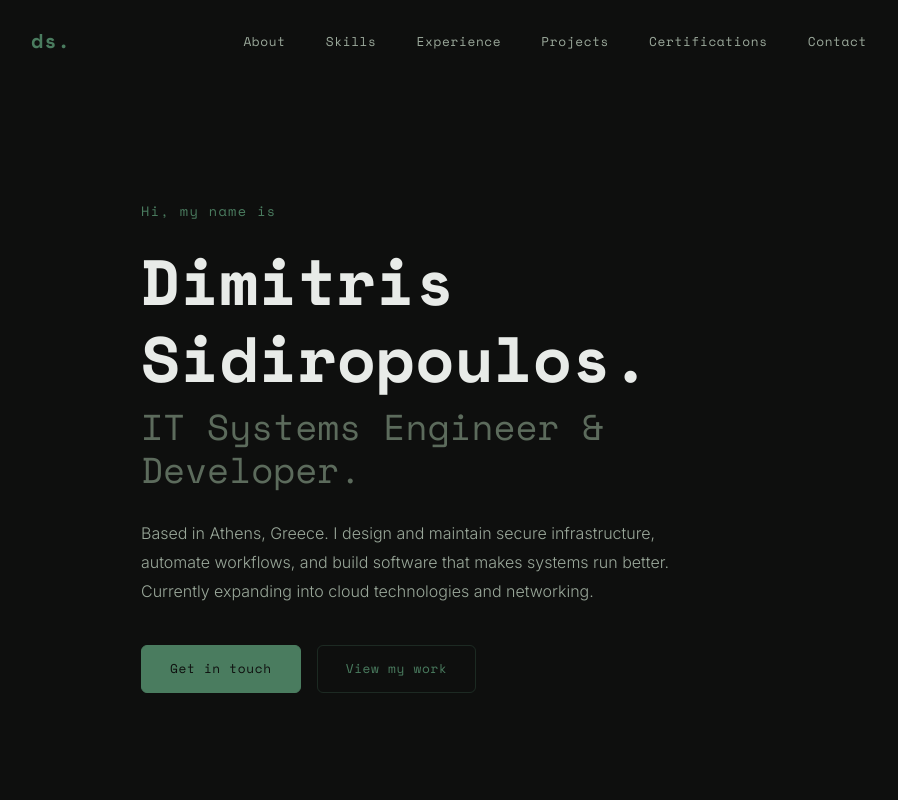
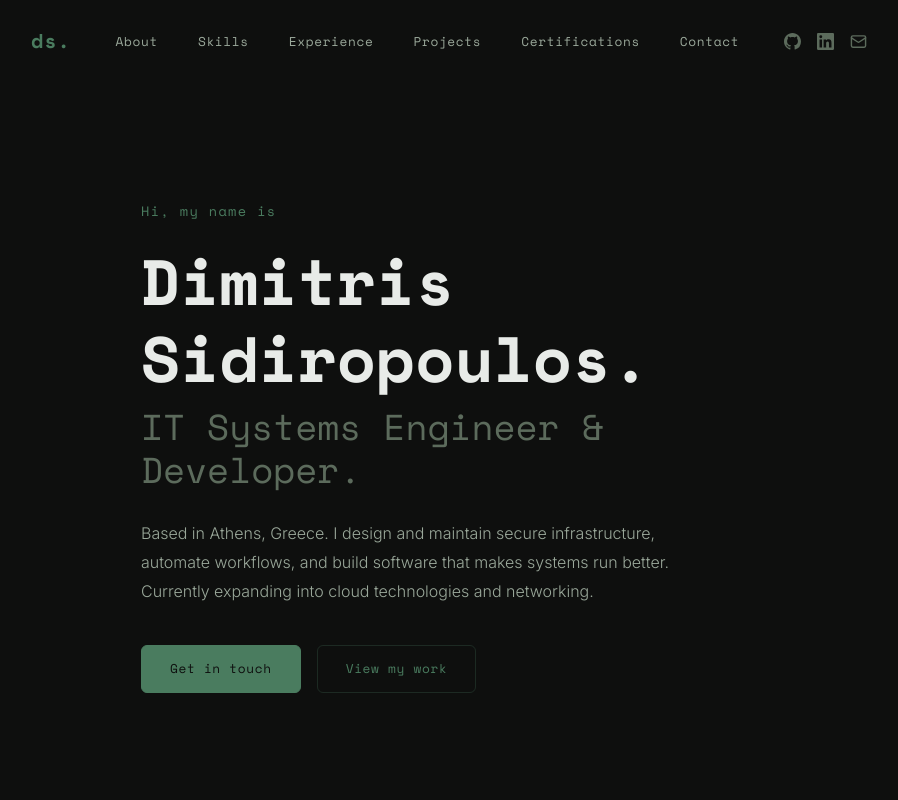
Before and after one commit to Jimsidi/jimsidi.github.io, a React (Vite) app: page / in a window 1280 px wide. Shown: the top 800 px of the page, without its empty margins (191-1089 px from the left). Built offline with nearby package versions, Linux system fonts and the light colour scheme.

Commit message:
feat: add social icons to navbar

```diff
--- a/package.json
+++ b/package.json
@@ -15,7 +15,7 @@
     "test:coverage": "vitest run --coverage",
     "prepare": "husky"
   },
-    "lint-staged": {
+  "lint-staged": {
     "src/**/*.{ts,tsx}": [
       "eslint --fix",
       "prettier --write"
@@ -25,6 +25,7 @@
     ]
   },
   "dependencies": {
+    "lucide-react": "^1.14.0",
     "react": "^19.2.6",
     "react-dom": "^19.2.6"
   },
--- a/src/components/Navbar.tsx
+++ b/src/components/Navbar.tsx
@@ -7,6 +7,50 @@ const navLinks = [
   { label: 'Projects', href: '#projects' },
   { label: 'Certifications', href: '#certifications' },
   { label: 'Contact', href: '#contact' },
+]
+
+function GitHubIcon() {
+  return (
+    <svg viewBox="0 0 24 24" width="17" height="17" fill="currentColor">
+      <path d="M12 0C5.37 0 0 5.37 0 12c0 5.31 3.435 9.795 8.205 11.385.6.105.825-.255.825-.57 0-.285-.015-1.23-.015-2.235-3.015.555-3.795-.735-4.035-1.41-.135-.345-.72-1.41-1.23-1.695-.42-.225-1.02-.78-.015-.795.945-.015 1.62.87 1.845 1.23 1.08 1.815 2.805 1.305 3.495.99.105-.78.42-1.305.765-1.605-2.67-.3-5.46-1.335-5.46-5.925 0-1.305.465-2.385 1.23-3.225-.12-.3-.54-1.53.12-3.18 0 0 1.005-.315 3.3 1.23.96-.27 1.98-.405 3-.405s2.04.135 3 .405c2.295-1.56 3.3-1.23 3.3-1.23.66 1.65.24 2.88.12 3.18.765.84 1.23 1.905 1.23 3.225 0 4.605-2.805 5.625-5.475 5.925.435.375.81 1.095.81 2.22 0 1.605-.015 2.895-.015 3.3 0 .315.225.69.825.57A12.02 12.02 0 0 0 24 12c0-6.63-5.37-12-12-12z" />
+    </svg>
+  )
+}
+
+function LinkedInIcon() {
+  return (
+    <svg viewBox="0 0 24 24" width="17" height="17" fill="currentColor">
+      <path d="M20.447 20.452h-3.554v-5.569c0-1.328-.027-3.037-1.852-3.037-1.853 0-2.136 1.445-2.136 2.939v5.667H9.351V9h3.414v1.561h.046c.477-.9 1.637-1.85 3.37-1.85 3.601 0 4.267 2.37 4.267 5.455v6.286zM5.337 7.433a2.062 2.062 0 0 1-2.063-2.065 2.064 2.064 0 1 1 2.063 2.065zm1.782 13.019H3.555V9h3.564v11.452zM22.225 0H1.771C.792 0 0 .774 0 1.729v20.542C0 23.227.792 24 1.771 24h20.451C23.2 24 24 23.227 24 22.271V1.729C24 .774 23.2 0 22.222 0h.003z" />
+    </svg>
+  )
+}
+
+function MailIcon() {
+  return (
+    <svg
+      viewBox="0 0 24 24"
+      width="17"
+      height="17"
+      fill="none"
+      stroke="currentColor"
+      strokeWidth="2"
+      strokeLinecap="round"
+      strokeLinejoin="round"
+    >
+      <rect width="20" height="16" x="2" y="4" rx="2" />
+      <path d="m22 7-8.97 5.7a1.94 1.94 0 0 1-2.06 0L2 7" />
+    </svg>
+  )
+}
+
+const socialLinks = [
+  { icon: GitHubIcon, href: 'https://github.com/Jimsidi', label: 'GitHub' },
+  {
+    icon: LinkedInIcon,
+    href: 'https://www.linkedin.com/in/dimitris-sidiropoulos-831429288',
+    label: 'LinkedIn',
+  },
+  { icon: MailIcon, href: 'mailto:dimsidiropoulos@hotmail.com', label: 'Email' },
 ]
 
 function Navbar() {
@@ -48,6 +92,21 @@ function Navbar() {
           ))}
         </ul>
 
+        <div className="navbar__social">
+          {socialLinks.map(({ icon: Icon, href, label }) => (
+            <a
+              key={label}
+              href={href}
+              target={href.startsWith('mailto') ? undefined : '_blank'}
+              rel="noreferrer"
+              className="navbar__social-link"
+              aria-label={label}
+            >
+              <Icon />
+            </a>
+          ))}
+        </div>
+
         <button className={burgerClass} onClick={toggleMenu} aria-label="Toggle menu">
           <span />
           <span />
--- a/src/index.css
+++ b/src/index.css
@@ -691,3 +691,27 @@ section {
   font-size: 0.75rem;
   color: var(--text-muted);
 }
+
+/* ── Navbar Social ────────────────────────────────────────── */
+.navbar__social {
+  display: flex;
+  align-items: center;
+  gap: 1rem;
+}
+
+.navbar__social-link {
+  color: var(--text-muted);
+  display: flex;
+  align-items: center;
+  transition: color 0.2s ease;
+}
+
+.navbar__social-link:hover {
+  color: var(--accent);
+}
+
+@media (max-width: 640px) {
+  .navbar__social {
+    display: none;
+  }
+}
```
Also changed, not shown: 1 other file (tests, documents, lock files or other folders).
